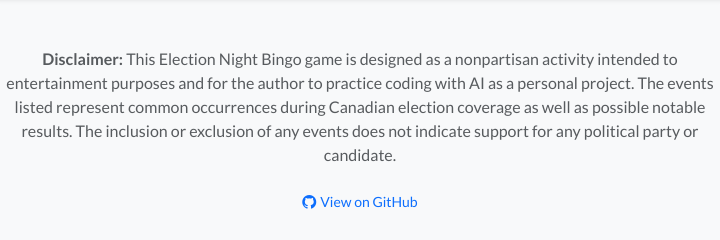
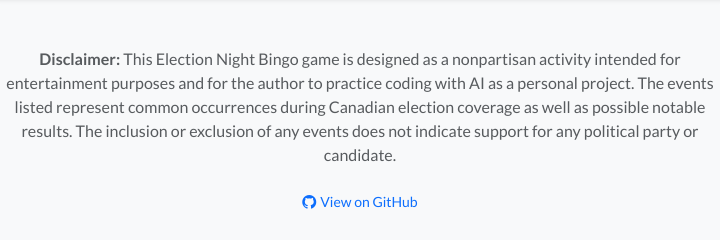
Before and after one commit to JessicaLachance/2025-Cdn-Election-Bingo, a plain HTML site: page index.html in a window 1280 px wide. Shown: the part 1018-1258 px from the top of the page, 280-1000 px from the left. Drawn offline with nearby package versions, Linux system fonts and the light colour scheme.

Commit message:
typo correction

```diff
--- a/index.html
+++ b/index.html
@@ -112,7 +112,7 @@
         <footer class="row justify-content-center text-center mt-5 text-muted">
             <div class="col-md-12 col-lg-10 col-xl-8 mb-2">
                <p><strong>Disclaimer:</strong> This Election Night Bingo game is designed as a nonpartisan activity intended
-                to entertainment purposes and for the author to practice coding with AI as a personal project.
+                for entertainment purposes and for the author to practice coding with AI as a personal project.
                 The events listed represent common occurrences during Canadian election coverage as well as possible
                 notable results. The inclusion or exclusion of any events does not indicate support for any political
                 party or candidate.
```
